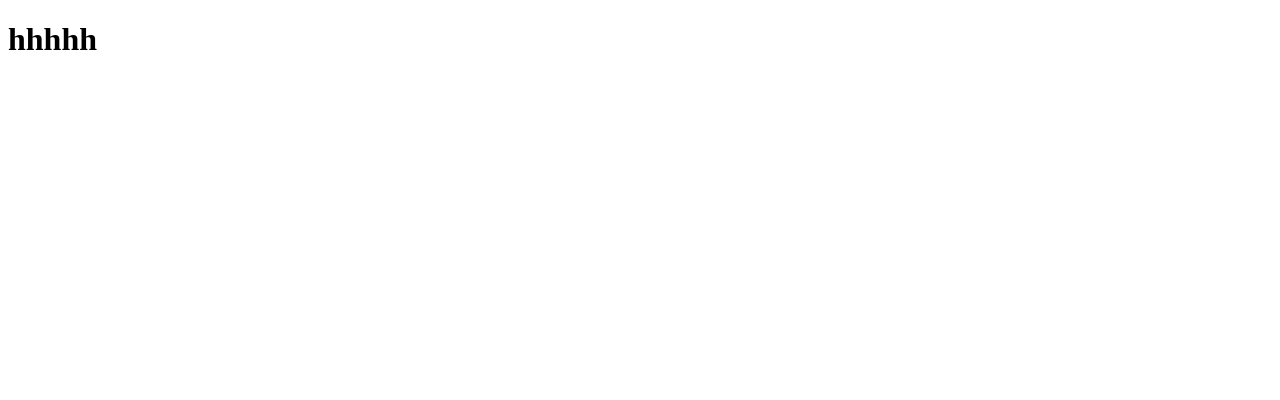
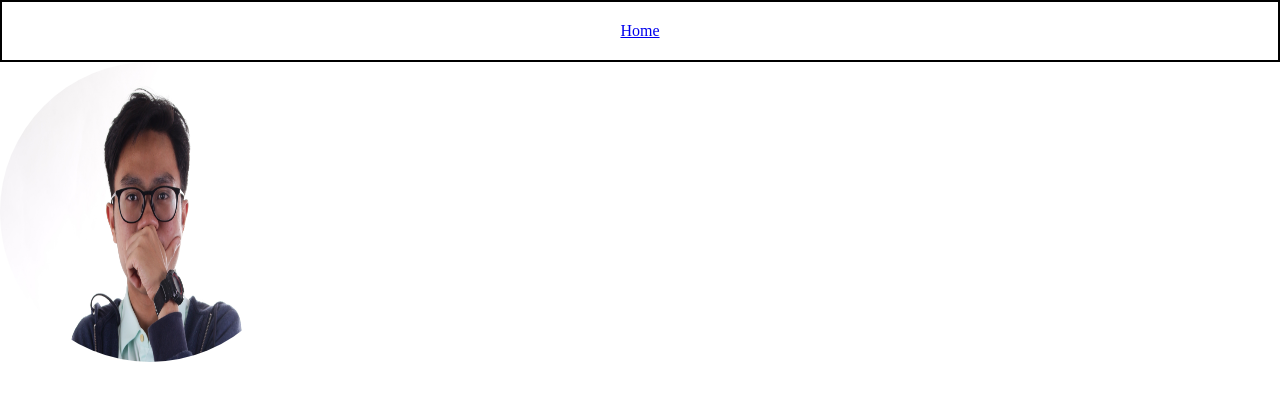
Before and after one commit to yusufsiregar44/yusufsiregar44.github.io, a plain HTML site: page index.html in a window 1280 px wide. Drawn offline with Linux system fonts and the light colour scheme.

Commit message:
update styling

```diff
--- a/index.html
+++ b/index.html
@@ -4,9 +4,28 @@
   <meta charset="UTF-8">
   <meta name="viewport" content="width=device-width, initial-scale=1.0">
   <meta http-equiv="X-UA-Compatible" content="ie=edge">
-  <title>Document</title>
+  <title>Yusuf Siregar's Online Retreat</title>
+  <link rel="stylesheet" href="style/style.css">
 </head>
 <body>
-  <h1>hhhhh</h1>
+
+<!--Menu Section-->
+
+<Header>
+  <nav>
+    <ul>
+      <a href="index.html">Home</a>
+    </ul>
+  </nav>
+</Header>
+
+<!--Body Section-->
+
+<div class="profile">
+  <img class="face" src="images/muka.jpg" alt="my face">
+</div>
+
+
 </body>
+
 </html>
--- a/style/style.css
+++ b/style/style.css
@@ -6,9 +6,16 @@
   box-sizing: border-box;
 }
 
-header{
+header {
   border: 2px solid #000000;
   padding: 20px 20px;
   text-align: center;
   width: 100%;
 }
+
+.profile .face {
+  position: relative;
+  height: 300px;
+  width: 300px;
+  border-radius: 100%;
+}
```
